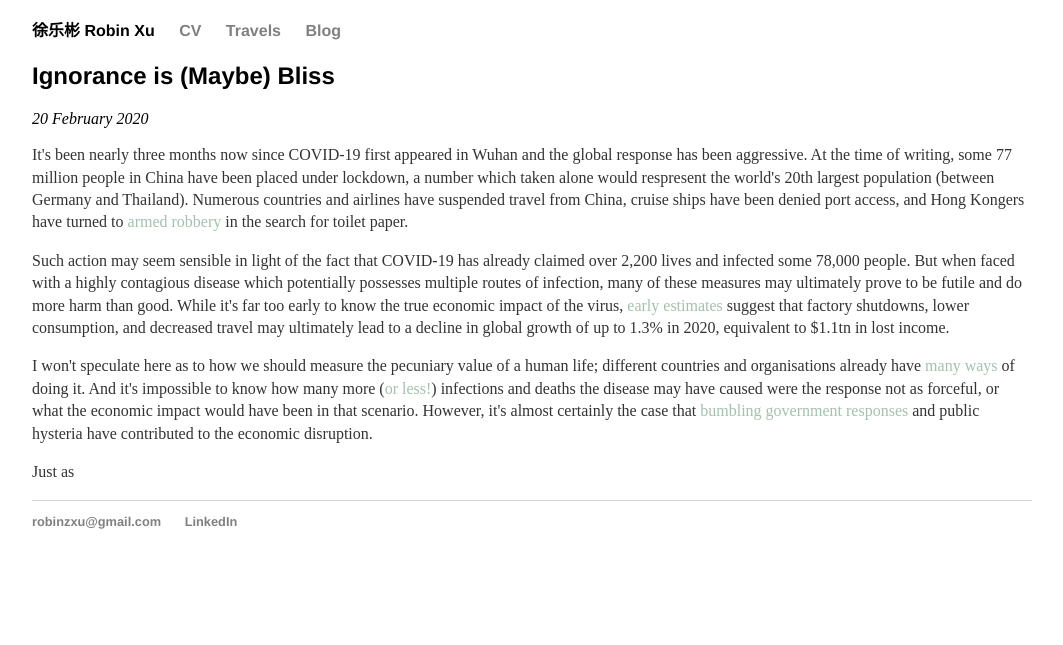
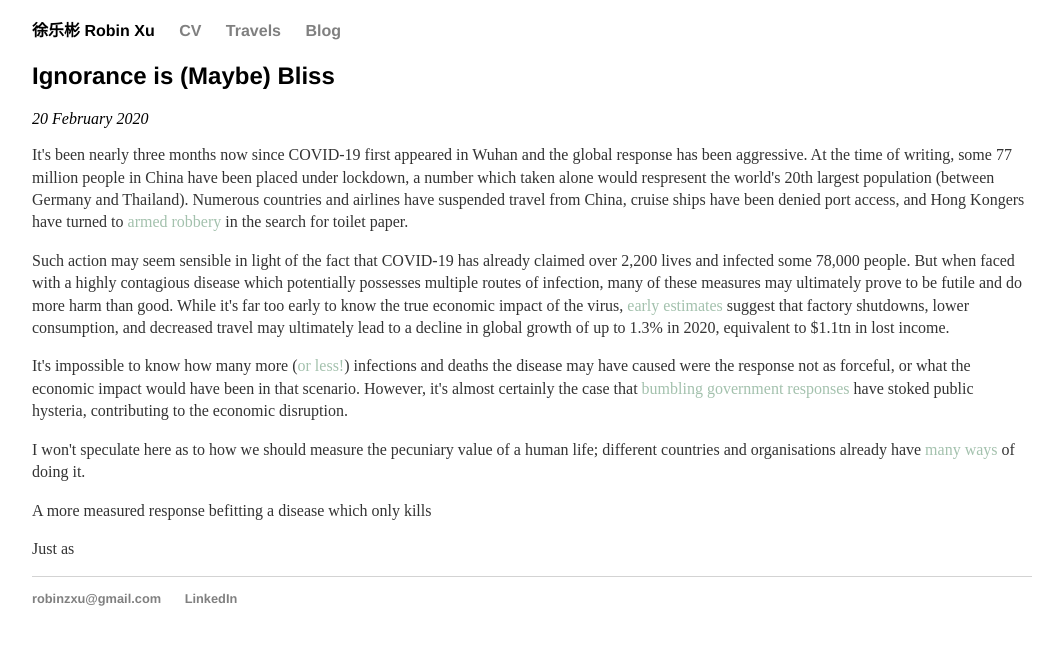
Before and after one commit to robinzxu/robinzxu.github.io, a Jekyll site: the page built from _posts/2020-02-20-ignorance-is-maybe-bliss.md, in a window 1280 px wide. Shown: the top 645 px of the page, without its empty margins (108-1171 px from the left). Built offline with Jekyll 4.4.1, drawn with Linux system fonts in a browser that asks for light colours.

Commit message:
Update 2020-02-20-ignorance-is-maybe-bliss.md

```diff
--- a/_posts/2020-02-20-ignorance-is-maybe-bliss.md
+++ b/_posts/2020-02-20-ignorance-is-maybe-bliss.md
@@ -8,6 +8,10 @@
 
 Such action may seem sensible in light of the fact that COVID-19 has already claimed over 2,200 lives and infected some 78,000 people. But when faced with a highly contagious disease which potentially possesses multiple routes of infection, many of these measures may ultimately prove to be futile and do more harm than good. While it\'s far too early to know the true economic impact of the virus, [early estimates](https://www.theguardian.com/world/2020/feb/19/coronavirus-could-cost-global-economy-1tn-in-lost-output){:target="_blank" rel="noopener"} suggest that factory shutdowns, lower consumption, and decreased travel may ultimately lead to a decline in global growth of up to 1.3% in 2020, equivalent to $1.1tn in lost income.
 
-I won\'t speculate here as to how we should measure the pecuniary value of a human life; different countries and organisations already have [many](https://onlinelibrary.wiley.com/doi/pdf/10.1002/psb.1562){:target="_blank" rel="noopener"} [ways](https://www.bloomberg.com/graphics/2017-value-of-life/){:target="_blank" rel="noopener"} of doing it. And it\'s impossible to know how many more ([or less!](https://medium.com/@indica/how-japan-made-covid-19-worse-c97180df9c95){:target="_blank" rel="noopener"}) infections and deaths the disease may have caused were the response not as forceful, or what the economic impact would have been in that scenario. However, it\'s almost certainly the case that [bumbling government responses](https://edition.cnn.com/asia/live-news/coronavirus-outbreak-01-28-20-intl-hnk/h_de6f7529da8c257da95ca55439097408){:target="_blank" rel="noopener"} and public hysteria have contributed to the economic disruption.
+It\'s impossible to know how many more ([or less!](https://medium.com/@indica/how-japan-made-covid-19-worse-c97180df9c95){:target="_blank" rel="noopener"}) infections and deaths the disease may have caused were the response not as forceful, or what the economic impact would have been in that scenario. However, it\'s almost certainly the case that [bumbling government responses](https://edition.cnn.com/asia/live-news/coronavirus-outbreak-01-28-20-intl-hnk/h_de6f7529da8c257da95ca55439097408){:target="_blank" rel="noopener"} have stoked public hysteria, contributing to the economic disruption.
+
+I won\'t speculate here as to how we should measure the pecuniary value of a human life; different countries and organisations already have [many](https://onlinelibrary.wiley.com/doi/pdf/10.1002/psb.1562){:target="_blank" rel="noopener"} [ways](https://www.bloomberg.com/graphics/2017-value-of-life/){:target="_blank" rel="noopener"} of doing it.
+
+A more measured response befitting a disease which only kills
 
 Just as
```
